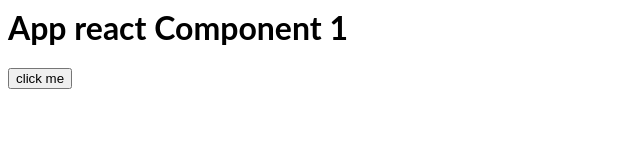
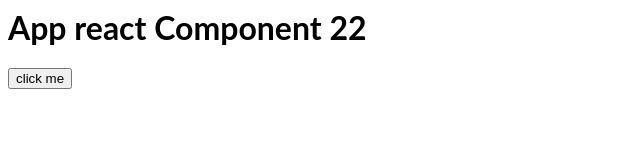
Before and after one commit to Shivashankar-741/react-6xwqlw, a React (Create React App) app: page / in a window 1280 px wide. Shown: the top 160 px of the page, without its empty margins (0-640 px from the left). Built offline with nearby package versions, Linux system fonts and the light colour scheme.

Commit message:
1 file modified

```diff
--- a/src/App.js
+++ b/src/App.js
@@ -6,16 +6,23 @@ export class App extends React.Component {
     super();
     this.state = {
       value: 1
+      // show: true
     };
     console.log("constructor ");
   }
 
   componentWillMount() {
-    console.log("component will mount");
+    this.setState({
+      value: 0
+    });
+    console.log("component will mount", this.state.value);
   }
 
   componentDidMount() {
-    console.log("Component did mount");
+    console.log("Component did mount", this.state.value);
+    this.setState({
+      value: 22
+    });
   }
 
   componentWillReceiveProps(nextProps) {
@@ -49,6 +56,7 @@ export class App extends React.Component {
           onClick={() =>
             this.setState({
               value: this.state.value + 1
+              // show: !this.state.show
             })
           }
         >
```
